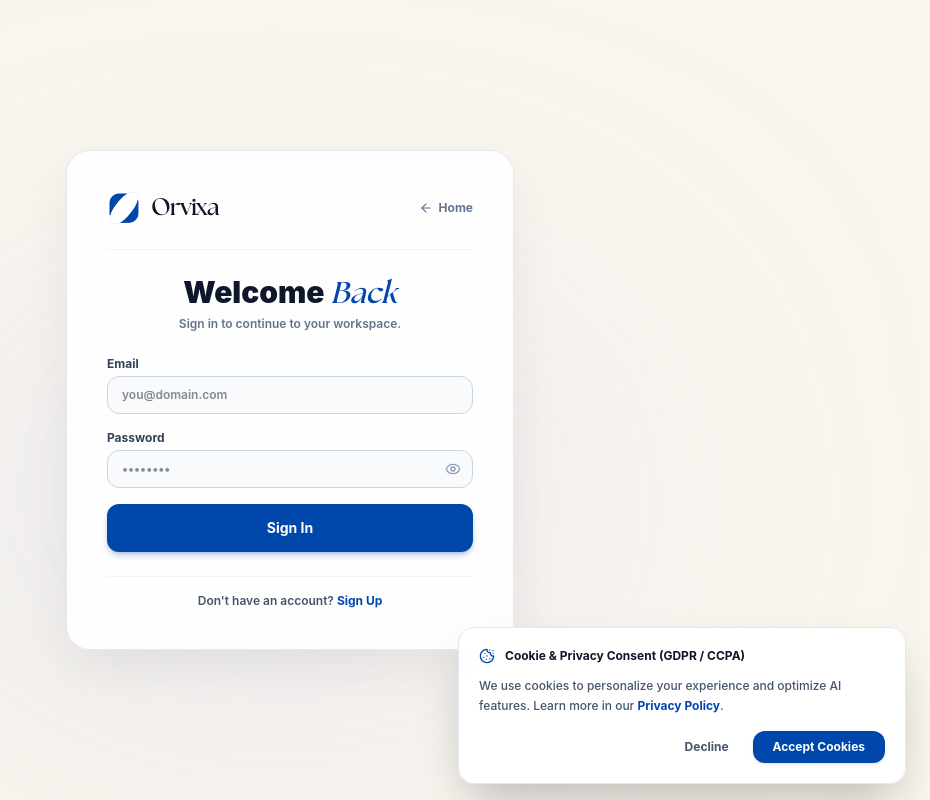
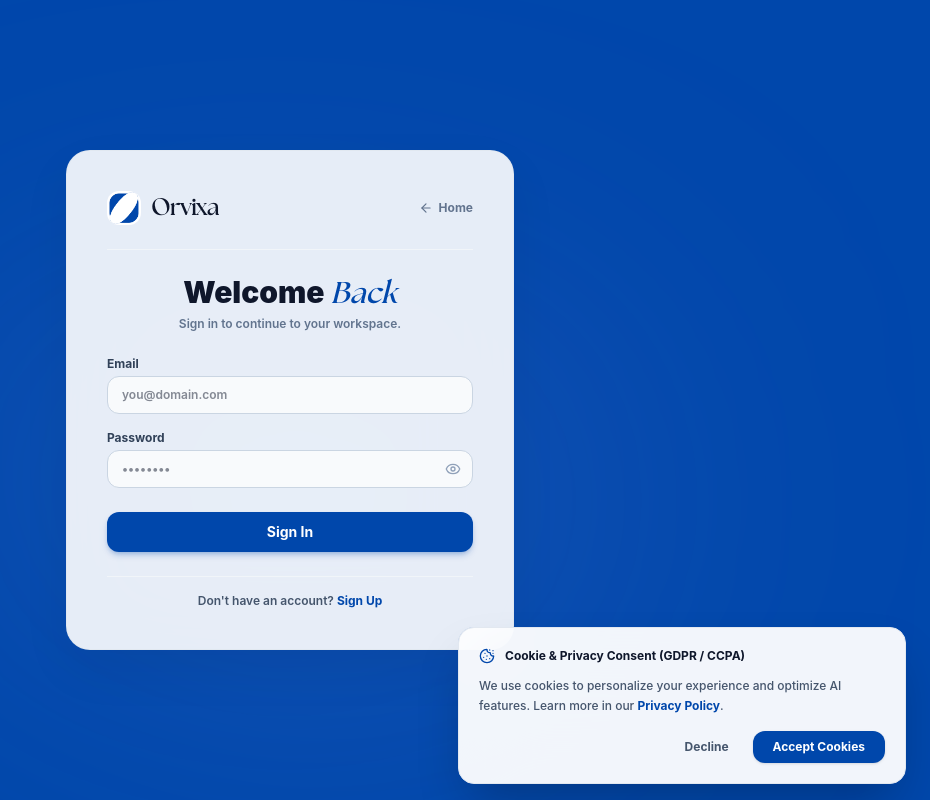
Before and after one commit to sandeepkaveti436-droid/orvixa, a Next.js app: page /login in a window 1280 px wide. Shown: the whole page, without its empty margins (350-1280 px from the left). Built offline with nearby package versions, Linux system fonts and the light colour scheme; no server answers.

Commit message:
bg color are updated

```diff
--- a/app/auth/page.tsx
+++ b/app/auth/page.tsx
@@ -239,7 +239,7 @@ function AuthContent() {
   };
 
   return (
-    <main className="min-h-screen bg-[#FAF6EE] flex items-center justify-center p-4 sm:p-6 lg:p-8 font-sans relative overflow-hidden">
+    <main className="min-h-screen bg-[#0047AB] flex items-center justify-center p-4 sm:p-6 lg:p-8 font-sans relative overflow-hidden">
       {/* Background Glow */}
       <div className="absolute top-1/2 left-1/2 -translate-x-1/2 -translate-y-1/2 w-full max-w-7xl h-[600px] pointer-events-none z-0">
         <div className="absolute top-1/3 left-1/2 -translate-x-1/2 w-[700px] h-[380px] bg-gradient-to-tr from-[#0047AB]/15 via-indigo-300/15 to-purple-400/10 blur-[140px] rounded-full" />
--- a/app/login/page.tsx
+++ b/app/login/page.tsx
@@ -74,7 +74,7 @@ export default function LoginPage() {
   };
 
   return (
-    <main className="min-h-screen bg-[#FAF6EE] flex items-center justify-center p-4 sm:p-6 lg:p-8 font-sans relative overflow-hidden">
+    <main className="min-h-screen bg-[#0047AB] flex items-center justify-center p-4 sm:p-6 lg:p-8 font-sans relative overflow-hidden">
       {/* Background Ambient Glow */}
       <div className="absolute top-1/2 left-1/2 -translate-x-1/2 -translate-y-1/2 w-full max-w-7xl h-[600px] pointer-events-none z-0">
         <div className="absolute top-1/3 left-1/2 -translate-x-1/2 w-[700px] h-[380px] bg-gradient-to-tr from-[#0047AB]/15 via-indigo-300/15 to-purple-400/10 blur-[140px] rounded-full" />
@@ -150,7 +150,7 @@ export default function LoginPage() {
             <label className="text-xs font-bold text-slate-700 block mb-1">
               Password
             </label>
-            <div className="relative">
+            <div className="relative mb-6">
               <input
                 type={showPassword ? "text" : "password"}
                 required
@@ -178,7 +178,7 @@ export default function LoginPage() {
           <button
             type="submit"
             disabled={loading}
-            className="w-full bg-[#0047AB] hover:bg-[#003680] text-white font-bold text-sm py-3.5 px-4 rounded-xl transition-all shadow-md shadow-[#0047AB]/25 flex items-center justify-center gap-2 disabled:opacity-50"
+            className="w-full bg-[#0047AB] hover:bg-[#003680] text-white font-bold text-sm py-2.5 px-4 rounded-xl transition-all shadow-md shadow-[#0047AB]/25 flex items-center justify-center gap-2 disabled:opacity-50"
           >
             {loading ? (
               <Loader2 className="w-4 h-4 animate-spin" />
```
